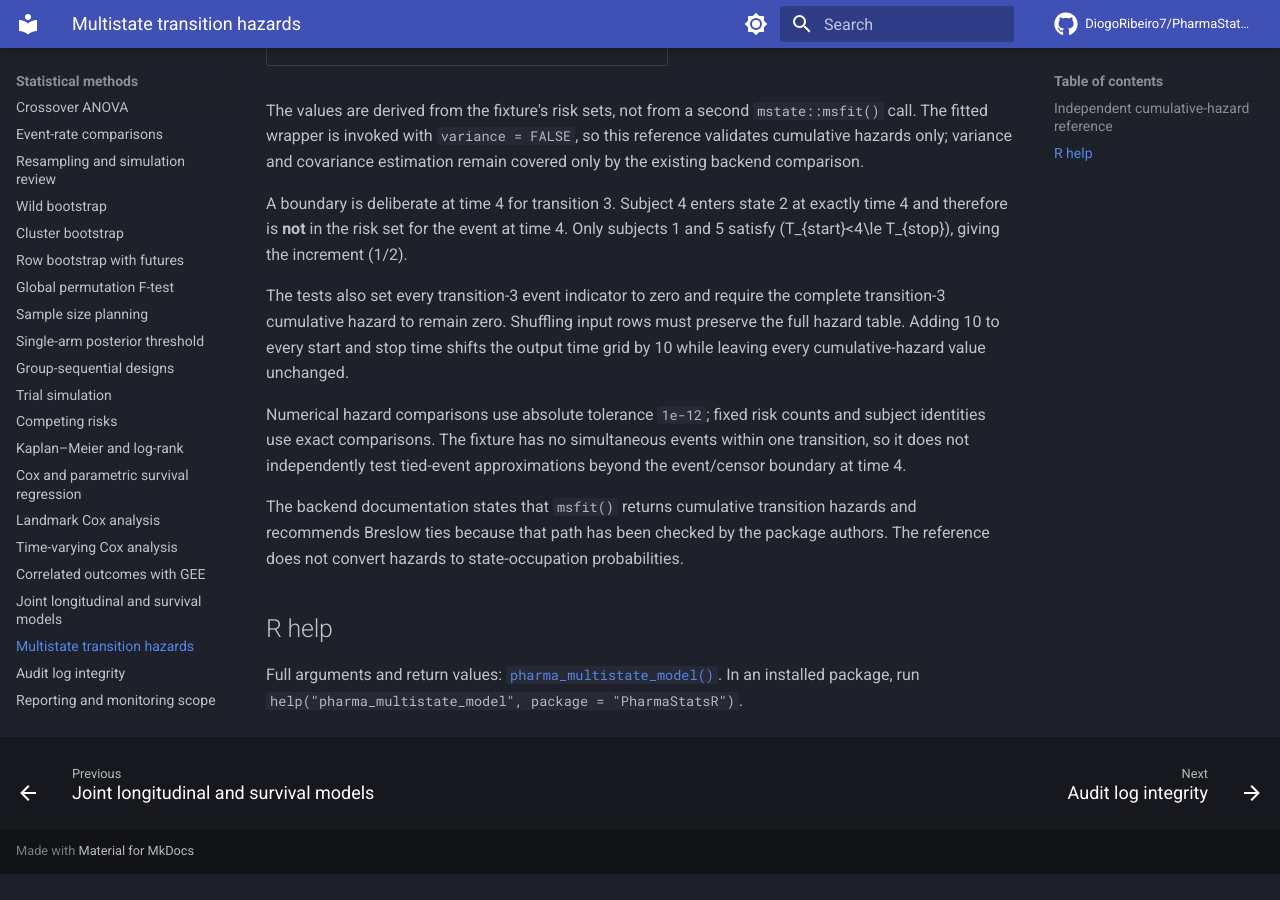
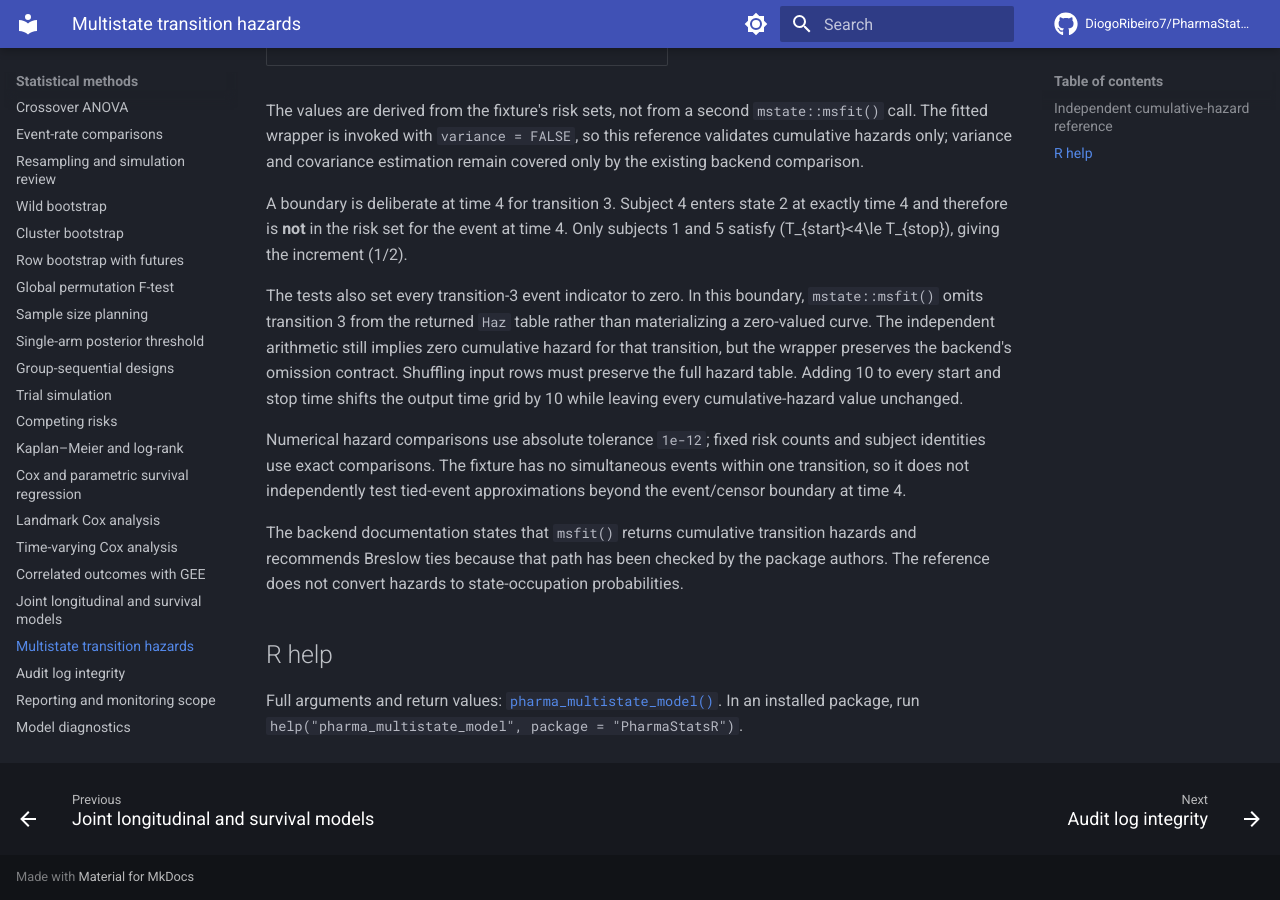
Before and after one commit to DiogoRibeiro7/PharmaStatsR, an MkDocs documentation site: the page built from docs/multistate.md, in a window 1280 px wide and 900 px high, scrolled down 2071 px. Built offline with MkDocs 1.6.1 and Material for MkDocs 9.7.7, drawn with Linux system fonts in a browser that asks for light colours; comment, search, counter and statistics services are not loaded; before the commit the page ends 2945 px from its top, so only the background shows below that.

Commit message:
test: align zero-event multistate boundary with msfit

```diff
--- a/docs/multistate.md
+++ b/docs/multistate.md
@@ -85,7 +85,7 @@
 
 A boundary is deliberate at time 4 for transition 3. Subject 4 enters state 2 at exactly time 4 and therefore is **not** in the risk set for the event at time 4. Only subjects 1 and 5 satisfy (T_{start}<4\le T_{stop}), giving the increment (1/2).
 
-The tests also set every transition-3 event indicator to zero and require the complete transition-3 cumulative hazard to remain zero. Shuffling input rows must preserve the full hazard table. Adding 10 to every start and stop time shifts the output time grid by 10 while leaving every cumulative-hazard value unchanged.
+The tests also set every transition-3 event indicator to zero. In this boundary, `mstate::msfit()` omits transition 3 from the returned `Haz` table rather than materializing a zero-valued curve. The independent arithmetic still implies zero cumulative hazard for that transition, but the wrapper preserves the backend's omission contract. Shuffling input rows must preserve the full hazard table. Adding 10 to every start and stop time shifts the output time grid by 10 while leaving every cumulative-hazard value unchanged.
 
 Numerical hazard comparisons use absolute tolerance `1e-12`; fixed risk counts and subject identities use exact comparisons. The fixture has no simultaneous events within one transition, so it does not independently test tied-event approximations beyond the event/censor boundary at time 4.
 
```
